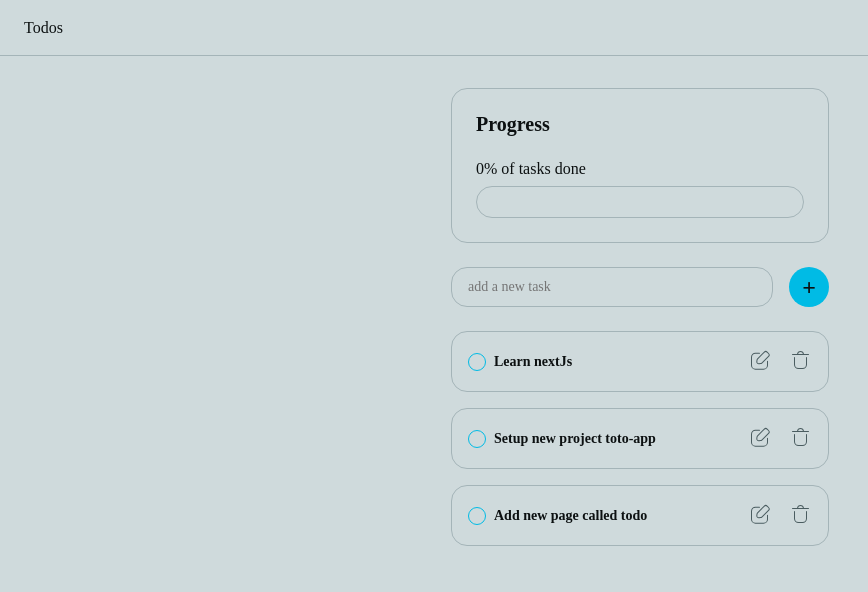
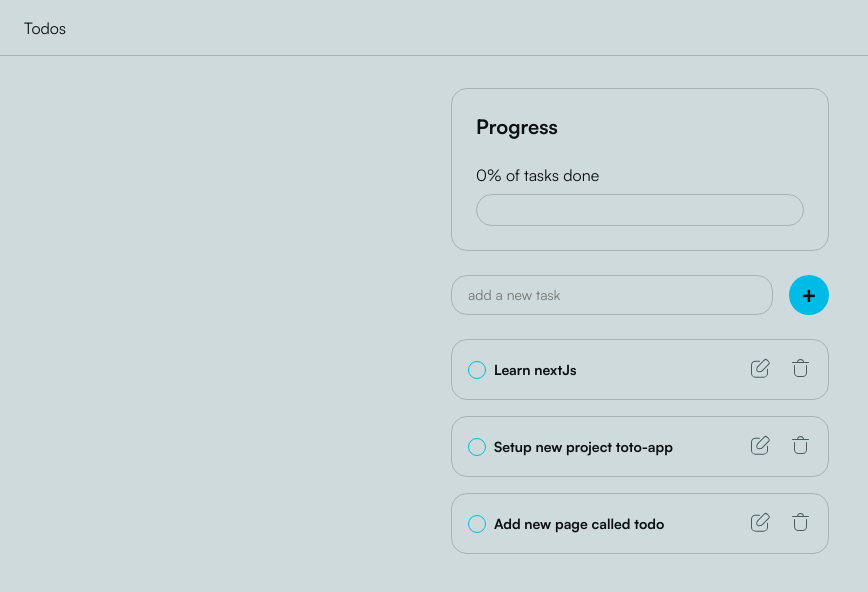
Before and after one commit to Ruan404/nexttodo, a Next.js app: page / in a window 1280 px wide. Shown: the top 592 px of the page, without its empty margins (0-868 px from the left). Built offline with nearby package versions, Linux system fonts and the light colour scheme.

Commit message:
add a local font file

```diff
--- a/src/app/globals.css
+++ b/src/app/globals.css
@@ -58,7 +58,6 @@ html {
 body {
   background-color: var(--primary-background-color);
   color: var(--primary-text-color);
-  font-family: "satoshi variable";
   font-size: var(--body-1)
 }
 
--- a/src/app/layout.js
+++ b/src/app/layout.js
@@ -1,4 +1,10 @@
 import "./globals.css";
+import localFont from 'next/font/local'
+
+const satoshi = localFont({
+  src: './Satoshi-Variable.ttf',
+  display: 'swap',
+})
 
 export const metadata = {
   title: "Todo Next App",
@@ -8,10 +14,8 @@ export const metadata = {
 export default function RootLayout({ children }) {
   return (
     <html lang="en">
-      <head>
-
-      </head>
-      <body>
+      <head></head>
+      <body className={satoshi.className}>
         <div id="root">
           <nav>
             <p>Todos</p>
```
Also changed, not shown: src/app/Satoshi-Variable.ttf (added).
